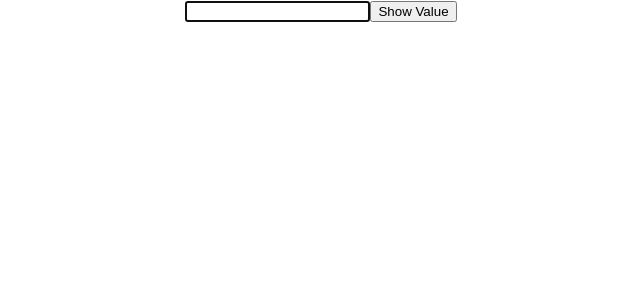
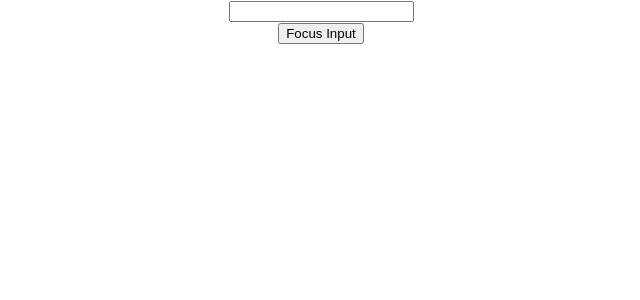
Before and after one commit to MichaelMurithi/react_playground, a React (Create React App) app in the folder concepts_intro/basics/: page / in a window 1280 px wide. Shown: the top 300 px of the page, without its empty margins (319-959 px from the left). Built offline with nearby package versions, Linux system fonts and the light colour scheme.

Commit message:
Implemented refs in a child component

```diff
--- a/concepts_intro/basics/src/App.js
+++ b/concepts_intro/basics/src/App.js
@@ -17,11 +17,12 @@
 import FragmentsDemo from "./components/FragmentsDemo";
 import MemoComponent from "./components/MemoComponent";
 import RefsPractice from "./components/RefsPrac";
+import FocusInput from "./components/FocusInput";
 
 function App() {
   return (
     <div className="App">
-      <RefsPractice />
+      <FocusInput />
     </div>
   );
 }
--- /dev/null
+++ b/concepts_intro/basics/src/components/FocusInput.js
@@ -0,0 +1,25 @@
+import React, { Component } from "react";
+import Input from "./Input";
+
+class FocusInput extends Component {
+  constructor(props) {
+    super(props);
+
+    this.state = {};
+    this.componentRef = React.createRef();
+  }
+  clickHandler = () => {
+    this.componentRef.current.focusInput();
+  };
+  render() {
+    return (
+      <>
+        <Input ref={this.componentRef} />
+        <br />
+        <button onClick={this.clickHandler}>Focus Input</button>
+      </>
+    );
+  }
+}
+
+export default FocusInput;
--- /dev/null
+++ b/concepts_intro/basics/src/components/Input.js
@@ -0,0 +1,21 @@
+import React, { Component } from "react";
+
+class Input extends Component {
+  constructor(props) {
+    super(props);
+    this.inputRef = React.createRef();
+    this.state = {};
+  }
+  focusInput() {
+    this.inputRef.current.focus();
+  }
+  render() {
+    return (
+      <>
+        <input type="text" ref={this.inputRef} />
+      </>
+    );
+  }
+}
+
+export default Input;
```
